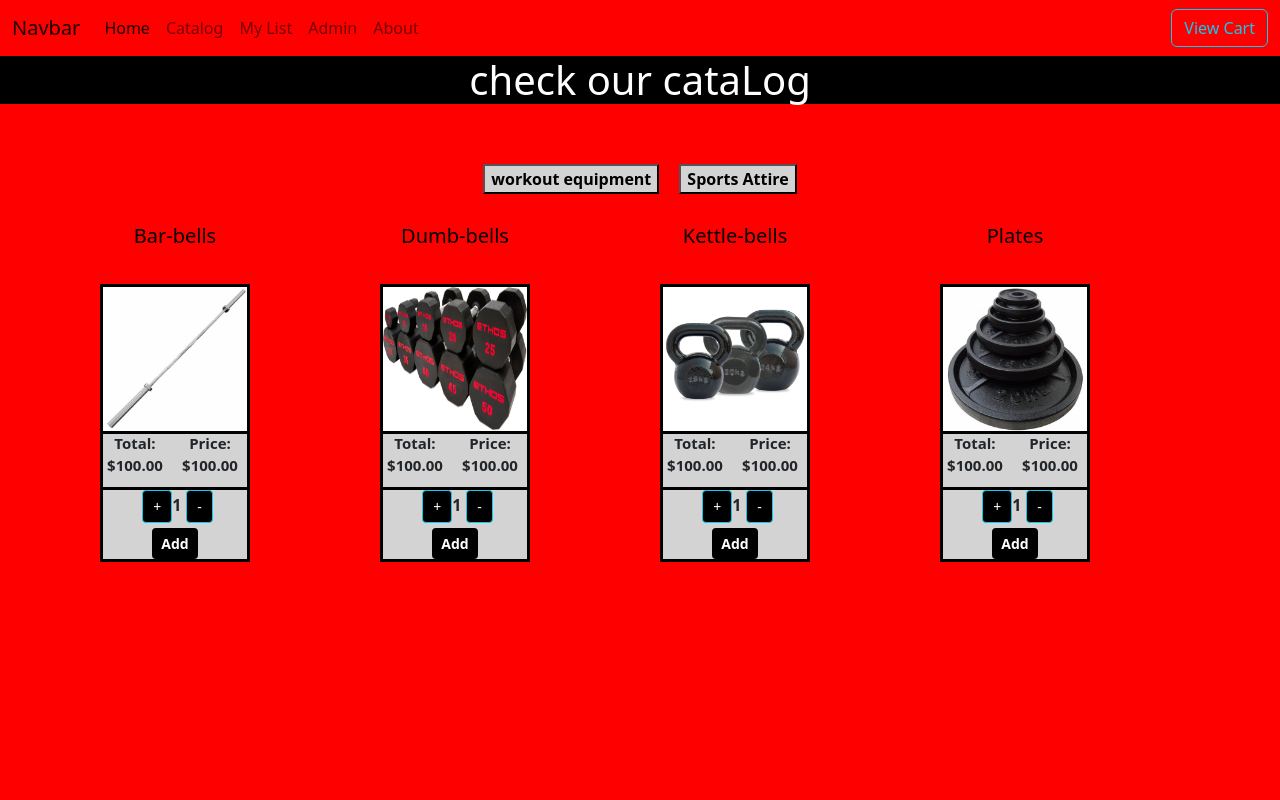
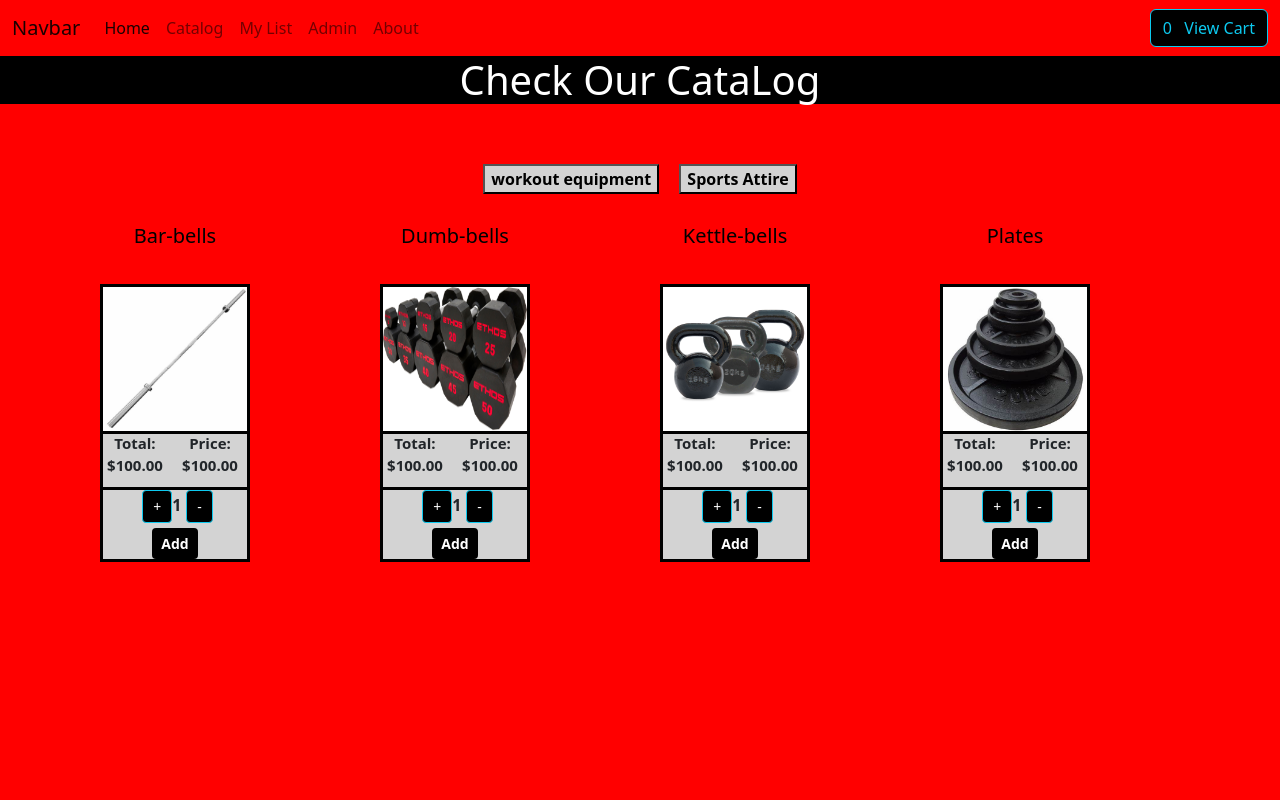
Before and after one commit to patterson9000/onlinestore, a React (Create React App) app: page /catalog in a window 1280 px wide. Shown: the top 800 px of the page. Built offline with nearby package versions, Linux system fonts and the light colour scheme.

Commit message:
FSDI 109 #3

```diff
--- a/src/App.js
+++ b/src/App.js
@@ -7,6 +7,7 @@ import CataLog from "./component/cataLog";
 import ShoppingList from "./component/shoppingList";
 import Cart from "./component/cart";
 import Admin from "./component/admin";
+import GlobalState from "./store/globalState";
 
 import "bootstrap/dist/css/bootstrap.min.css";
 import "bootstrap/dist/js/bootstrap.min.js";
@@ -16,6 +17,7 @@ import { BrowserRouter, Routes, Route } from "react-router-dom";
 function App() {
   return (
     <div className="App">
+      <GlobalState>
         <BrowserRouter>
           <NavBar />
 
@@ -30,6 +32,7 @@ function App() {
 
           <Footer></Footer>
         </BrowserRouter>
+      </GlobalState>
     </div>
   );
 }
--- a/src/component/aboutMe.jsx
+++ b/src/component/aboutMe.jsx
@@ -10,7 +10,7 @@ const AboutMe = () => {
 
     return(
     <div className="about-me">
-        <h1>hi, my name is</h1>
+        <h1>Hi, My Name Is</h1>
         <h4>{name}</h4>
 
         <button className="btn" onClick={toggleName}>See my name</button>
--- a/src/component/admin.js
+++ b/src/component/admin.js
@@ -12,7 +12,7 @@ const Admin = () => {
 
   const textChange = (e) => {
     let value = e.target.value;
-    let name = e.taget.name;
+    let name = e.target.name;
 
     let copy = { ...product };
     copy[name] = value;
@@ -26,7 +26,7 @@ const Admin = () => {
 
   const couponChange = (e) => {
     let value = e.target.value;
-    let name = e.taget.name;
+    let name = e.target.name;
 
     let copy = { ...coupon };
     copy[name] = value;
--- a/src/component/cart.js
+++ b/src/component/cart.js
@@ -1,11 +1,22 @@
 import "./cart.css";
 
+import { useContext } from "react";
+import StoreContext from "../store/storeContext";
+
 const Cart = () => {
+  const cart = useContext(StoreContext).cart;
+
   return (
     <div className="cart">
       <h1>Ready to pay?</h1>
+      <h5>we have {cart.length} item ready for you</h5>
+
+      <ul>
+        {cart.map(prod => <li key={prod._id}>{prod.title}</li>)}
+      </ul>
     </div>
   );
 };
 
+
 export default Cart;
--- a/src/component/cataLog.jsx
+++ b/src/component/cataLog.jsx
@@ -28,7 +28,7 @@ const CataLog = () => {
 
   return (
     <div className="catalog">
-      <h1>check our cataLog</h1>
+      <h1>Check Our CataLog</h1>
 
       <div className="filter">
         {catagories.map((cat) => (
--- a/src/component/navBar.jsx
+++ b/src/component/navBar.jsx
@@ -1,8 +1,14 @@
 import "./navBar.css";
 
 import { Link } from "react-router-dom";
+import { useContext } from "react";
+import StoreContext from "../store/storeContext";
 
 const NavBar = () => {
+  let cart = useContext(StoreContext).cart;
+
+
+
   return (
     <div>
       <nav className="navbar navbar-expand-lg bg-red">
@@ -56,8 +62,8 @@ const NavBar = () => {
               </li>
             </ul>
             <form className="d-flex" role="search">
-              <Link className="btn btn-outline-info" to="/cart">
-                View Cart
+              <Link className="btn btn-outline-info bg-black" to="/cart">
+                {cart.length} &nbsp; View Cart
               </Link>
 
             </form>
--- a/src/component/product.jsx
+++ b/src/component/product.jsx
@@ -1,13 +1,18 @@
 import "./product.css";
 import QuantityPicker from "./quantityPicker";
-import { useState } from "react";
+import { useState, useContext} from "react";
+import StoreContext from "../store/storeContext";
 
 const Product = (props) => {
   const [quantity, setQuantity] = useState(1);
+  const addToCart = useContext(StoreContext).addToCart;
 
-  const add2Cart = () => {
+  const handleAddClick = () => {
     console.log(props.data.title);
+
+    addToCart(props.data);
   };
+
 
   const onQuantityChange = (quantity) => {
     setQuantity(quantity);
@@ -31,7 +36,7 @@ const Product = (props) => {
 
       <div className="controls">
         <QuantityPicker onChange={onQuantityChange} />
-        <button onClick={add2Cart} className="btn btn-sm btn-succes">
+        <button onClick={handleAddClick} className="btn btn-sm btn-succes">
           Add
         </button>
       </div>
--- /dev/null
+++ b/src/store/globalState.jsx
@@ -0,0 +1,31 @@
+import StoreContext from "./storeContext";
+import { useState } from "react";
+
+const GlobalState = (props) => {
+    const [cart, setCart]= useState([]);
+    const [user, setUser]= useState({});
+
+    const addToCart = (prod) => {
+        console.log("adding product");
+
+        let copy = [...cart];
+        copy.push(prod);
+        setCart(copy);
+    };
+
+    const removeFromCart = () => {};
+
+    return (
+        <StoreContext.Provider value={{
+            cart: cart,
+            user: user,
+            addToCart: addToCart,
+            removeFromCart: removeFromCart,
+
+        }}>
+            {props.children}
+        </StoreContext.Provider>
+    );
+};
+
+export default GlobalState;
--- /dev/null
+++ b/src/store/storeContext.js
@@ -0,0 +1,15 @@
+import {createContext} from 'react';
+
+
+
+
+
+const StoreContext = createContext({
+    cart: [],
+    user: {},
+
+    addToCart: () => {},
+    removeFromCart: () => {},
+});
+
+export default StoreContext;
```
Lines whose indentation alone changed are shown as unchanged.
